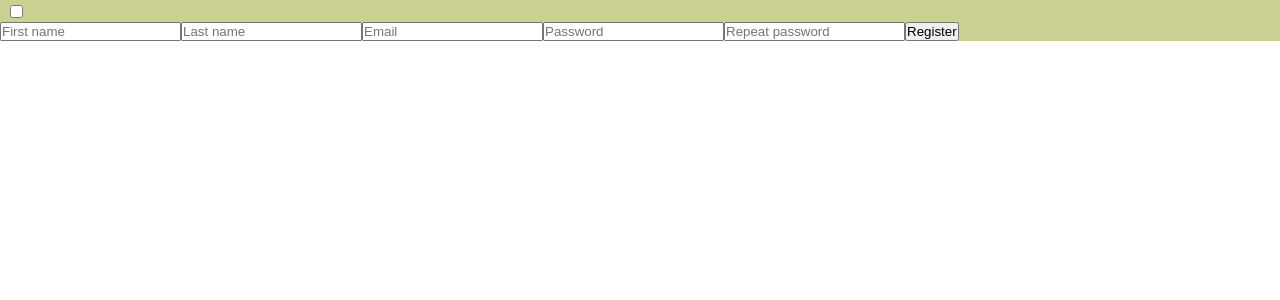
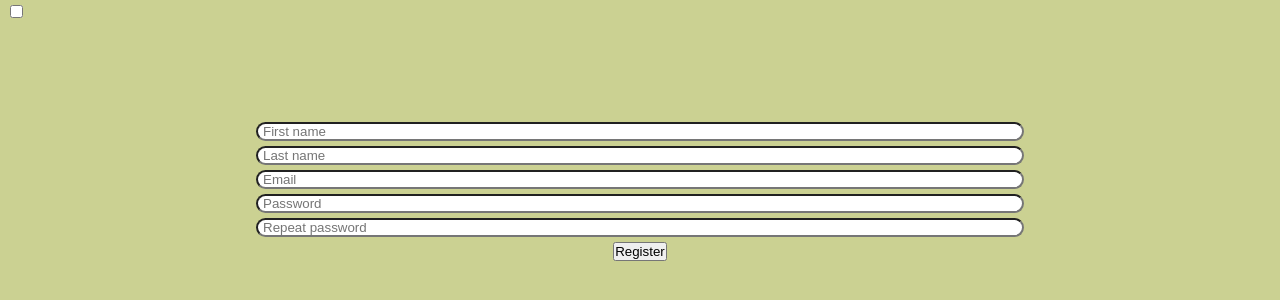
Before and after one commit to tbiliso/Home-Library-Organizer, a React (Vite) app: page /register in a window 1280 px wide. Shown: the top 300 px of the page. Built offline with nearby package versions, Linux system fonts and the light colour scheme; a web font is replaced by a local one.

Commit message:
feat: add route redirect for main page

```diff
--- a/src/App.jsx
+++ b/src/App.jsx
@@ -2,7 +2,8 @@ import { useState } from 'react';
 import LogIn from './pages/Login.jsx'
 import Register from './pages/Register.jsx';
 import './App.css'
-import { BrowserRouter, Routes, Route } from 'react-router-dom'
+import { BrowserRouter, Routes, Route, Navigate } from 'react-router-dom'
+
 function App() {
 
   const [font, setFont] = useState('HarryPotter')
@@ -15,6 +16,8 @@ function App() {
         <Routes>
           <Route path="/login" element={<LogIn />} />
           <Route path="/register" element={<Register />} />
+          {/* მთავარი გვერდი გადაამისამართოს login-ზე */}
+          <Route path="/" element={<Navigate to="/login" />} />
         </Routes>
       </BrowserRouter>
 
--- /dev/null
+++ b/src/css/register.css
@@ -0,0 +1,16 @@
+.regForm{
+    display: flex;
+    flex-direction: column;
+    justify-content: start;
+    align-items: center;
+    gap: 5px;
+    height: 100vh;
+    padding-top: 100px;
+}
+
+.regForm input{
+    width: 100%;
+    max-width: 60%;
+    border-radius: 15px;
+    padding-left: 5px;
+}
--- a/src/pages/Login.jsx
+++ b/src/pages/Login.jsx
@@ -1,6 +1,6 @@
 import '../css/Login.css'
 import { useState } from 'react'
-
+import { Link } from 'react-router-dom'
 function LogIn() {
     //user/password states
     const [password, setPassword] = useState('')
@@ -26,8 +26,10 @@ function LogIn() {
                 <button type="submit" className="login-submit">Log In</button>
             </form>
             <div className="login-links">
-                <a href="/register">SignUp</a>
-                <a href="/password-recovery">Forgot Password?</a>
+                <Link to="/register">SignUp</Link>
+                {/* <a href="/register">SignUp</a> */}
+                <Link to="/password-recovery">Forgot Password?</Link>
+                {/* <a href="/password-recovery">Forgot Password?</a> */}
             </div>
         </div>
     )
--- a/src/pages/Register.jsx
+++ b/src/pages/Register.jsx
@@ -1,5 +1,5 @@
 import { useState } from "react";
-
+import '../css/register.css'
 function Register() {
     const [fname, setFname] = useState('')
     const [lname, setLname] = useState('')
@@ -14,7 +14,7 @@ function Register() {
         console.log(fname, lname, email, password, rptPass)
     }
     return (
-        <form onSubmit={subForm}>
+        <form onSubmit={subForm} className="regForm">
             <input type="text"
                     value={fname}
                     placeholder="First name"
```
